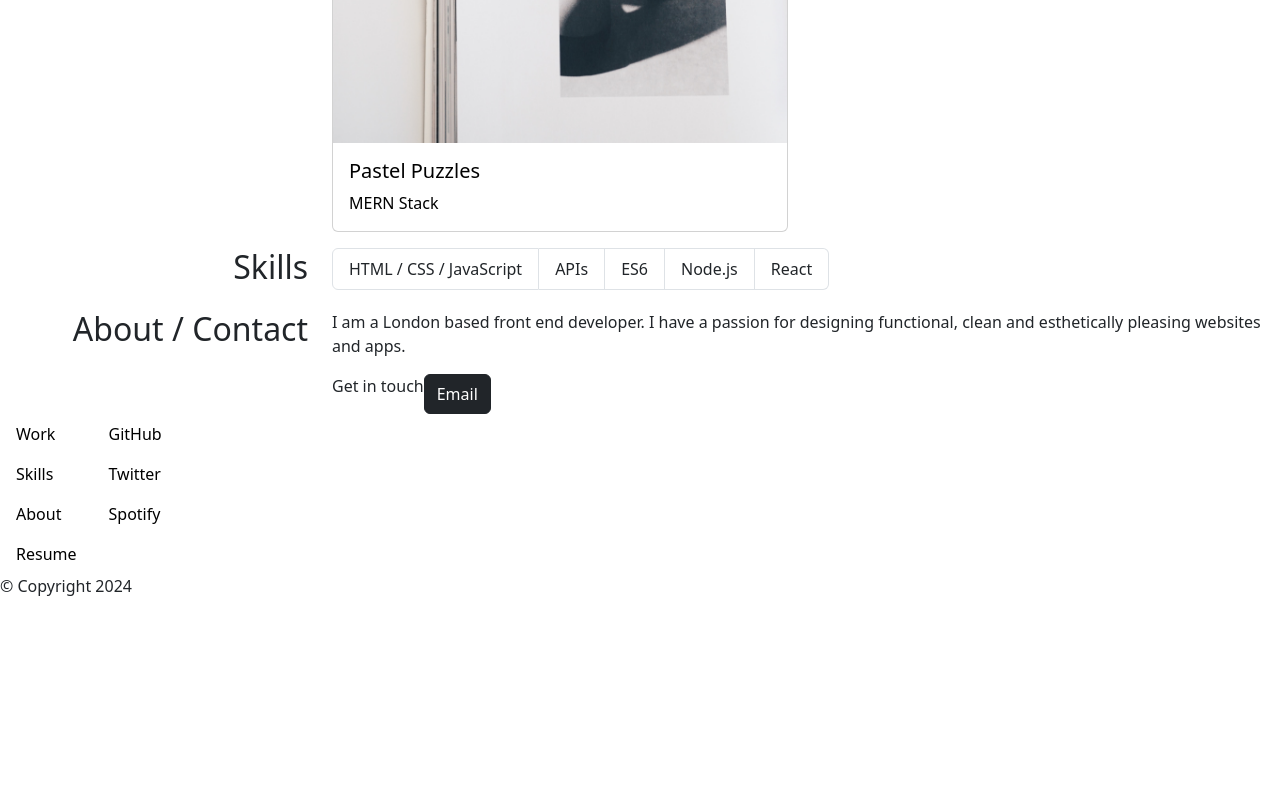
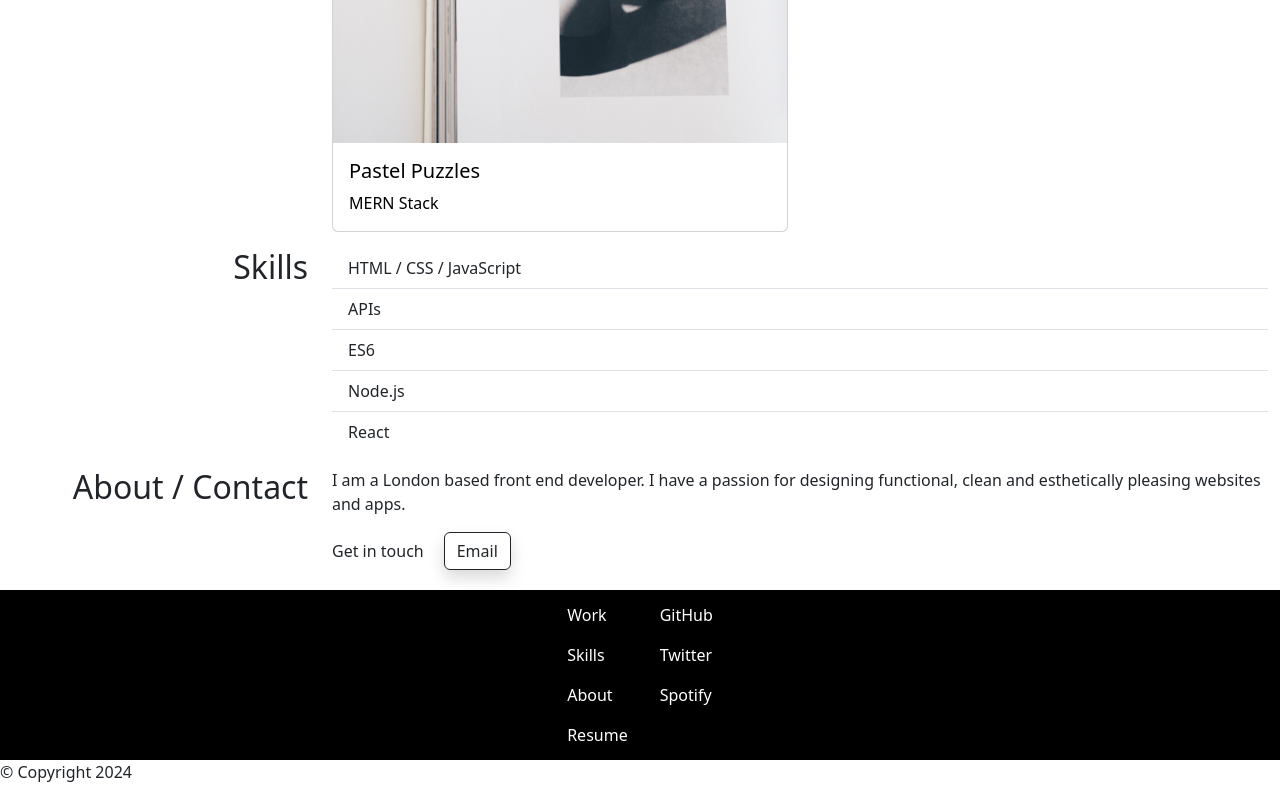
Before and after one commit to marijapastu/Bootstrap-Portfolio, a plain HTML site: page index.html in a window 1280 px wide. Shown: the part 2444-3244 px from the top of the page. Before the commit the page ends 3058 px from the top, so only its background shows below. Drawn offline with nearby package versions, Linux system fonts and the light colour scheme.

Commit message:
added footer CSS code and made small corrections to HTML file

```diff
--- a/css/style.css
+++ b/css/style.css
@@ -10,7 +10,7 @@
   }
 
 .nav-item a:hover {
-    color: red;
+    color: #b01307;
 
   }
 
@@ -40,7 +40,7 @@
   padding-bottom: 10px;
 }
 
-/* work section */
+/* Work section */
 
 .card a {
   text-decoration: none;
@@ -55,11 +55,29 @@ h2 {
   text-align: end;
 }
 
+/* About section  */
+
 .contact-details {
   display: flex;
   justify-content: start;
+  align-items: center;
+  margin-bottom: 20px;
 }
 
-.contact-details p {
-  text-align: center;
+.contact-details div {
+  padding-right: 20px;
 }
+
+/* Footer */
+
+.footerLinks {
+  display: flex;
+  justify-content: center;
+  background-color: black;
+  padding: 5px;
+
+}
+
+.footerLinks a {
+  color: white;
+}
--- a/index.html
+++ b/index.html
@@ -80,7 +80,7 @@
 
                             <div class="card" style="width: 100%;" id="surfReport">
                               <a href="#">
-                                <img src="./images/jennifer-kalenberg-LfIhMM8XEQ4-unsplash.jpg" class="card-img-top" alt="...">
+                                <img src="./images/jennifer-kalenberg-LfIhMM8XEQ4-unsplash.jpg" class="card-img-top" alt=" A wedding dress hanging on a hanger on the wardrobe">
 
                                 <div class="card-body">
                                   <h5 class="card-title">Surf Report</h5>
@@ -96,7 +96,7 @@
 
                             <div class="card" style="width: 100%;" id="ledWall">
                               <a href="#">
-                                <img src="./images/gang-hao-zCZzSK5yX5A-unsplash.jpg" class="card-img-top" alt="...">
+                                <img src="./images/gang-hao-zCZzSK5yX5A-unsplash.jpg" class="card-img-top" alt="A dancing ballerina">
                                 <div class="card-body">
                                   <h5 class="card-title">LED Wall</h5>
                                   <p class="card-text">Node/IoT</p>
@@ -109,7 +109,7 @@
 
                             <div class="card h-100" style="width: 100%;" id="calculator">
                               <a href="#">
-                                <img src="./images/bahador-RhcSCloXdkg-unsplash.jpg" class="card-img-top" alt="...">
+                                <img src="./images/bahador-RhcSCloXdkg-unsplash.jpg" class="card-img-top" alt="a model with his face covered holding an object in his hand">
                                 <div class="card-body">
                                   <h5 class="card-title">Calculator</h5>
                                   <p class="card-text">Node/IoT</p>
@@ -122,7 +122,7 @@
 
                             <div class="card" style="width: 100%;" id="pastelPuzzels">
                               <a href="#">
-                                <img src="./images/marissa-grootes-O8HHFS7InmA-unsplash (1).jpg" class="card-img-top" alt="...">
+                                <img src="./images/marissa-grootes-O8HHFS7InmA-unsplash (1).jpg" class="card-img-top" alt="A picture of a womans back sitting on the floor">
                                 <div class="card-body">
                                   <h5 class="card-title">Pastel Puzzles</h5>
                                   <p class="card-text">MERN Stack</p>
@@ -135,7 +135,7 @@
 
                             <div class="card" style="width: 100%;" id="runBuddy">
                               <a href="#">
-                                <img src="./images/mattyas-lamar-UbnM_RWN61Y-unsplash.jpg" class="card-img-top" alt="...">
+                                <img src="./images/mattyas-lamar-UbnM_RWN61Y-unsplash.jpg" class="card-img-top" alt="Two tall buildings">
                                 <div class="card-body">
                                   <h5 class="card-title">Run Buddy</h5>
                                   <p class="card-text">HTML/CSS</p>
@@ -155,7 +155,7 @@
                       <h2>Skills</h2>
                     </div>
                     <div class="col-sm-9 col-md-9 col-lg-9">
-                      <ul class="list-group list-group-horizontal">
+                      <ul class="list-group list-group-flush">
                         <li class="list-group-item">HTML / CSS / JavaScript</li>
                         <li class="list-group-item">APIs</li>
                         <li class="list-group-item">ES6</li>
@@ -176,8 +176,10 @@
                         I am a London based front end developer. I have a passion for designing functional, clean and esthetically pleasing websites and apps.
                       </p>
                       <div class="contact-details">
-                        <p>Get in touch</p>
-                        <button type="button" class="btn btn-dark">Email </button>
+                        <div>Get in touch</div>
+                        <a href="mailto:marijap@mail.ru">
+                          <button type="button" class="btn btn-outline-dark shadow shadow-info shadow-intensity-lg shadow-offset-down-lg ">Email </button>
+                        </a>
                       </div>
                     </div>
                   </div>
@@ -187,13 +189,15 @@
           </section>
         </main>
 
+        <!-- hyperlinks have a hover effect and all buttons should display a box shadow upon hover -->
+
         <footer>
 
-          <section class="d-flex">
+          <section class="d-flex footerLinks">
 
             <ul class="nav flex-column">
               <li class="nav-item">
-                <a class="nav-link active" aria-current="page" href="#">Work</a>
+                <a class="nav-link" aria-current="page" href="#">Work</a>
               </li>
               <li class="nav-item">
                 <a class="nav-link" href="#">Skills</a>
@@ -208,7 +212,7 @@
 
             <ul class="nav flex-column">
               <li class="nav-item">
-                <a class="nav-link active" aria-current="page" href="#">GitHub</a>
+                <a class="nav-link" aria-current="page" href="#">GitHub</a>
               </li>
               <li class="nav-item">
                 <a class="nav-link" href="#">Twitter</a>
@@ -220,8 +224,6 @@
 
           </section>
 
-            <!-- hyperlinks have a hover effect and all buttons should display a box shadow upon hover -->
-
           <p>&copy; Copyright 2024</p>
         </footer>
 
```
